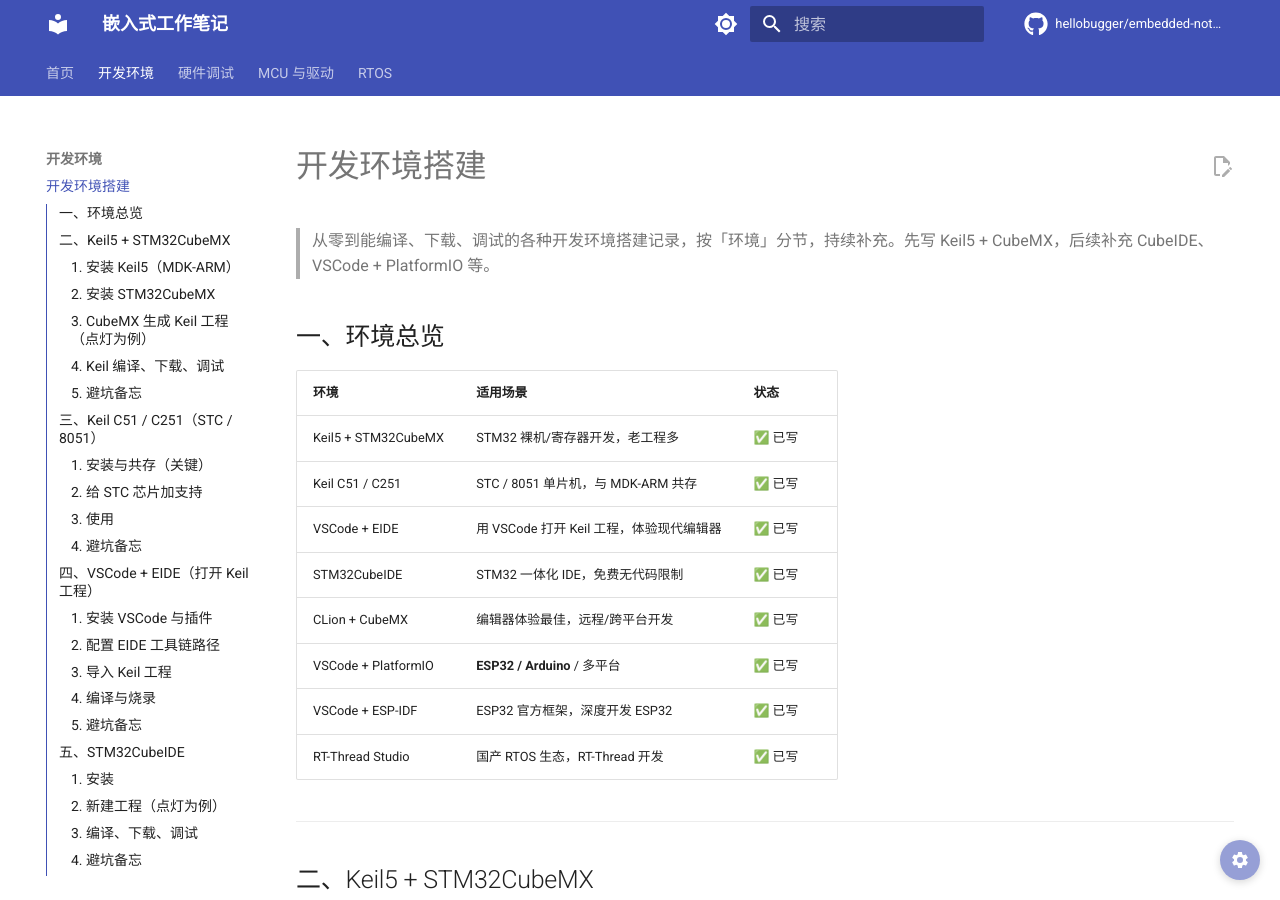
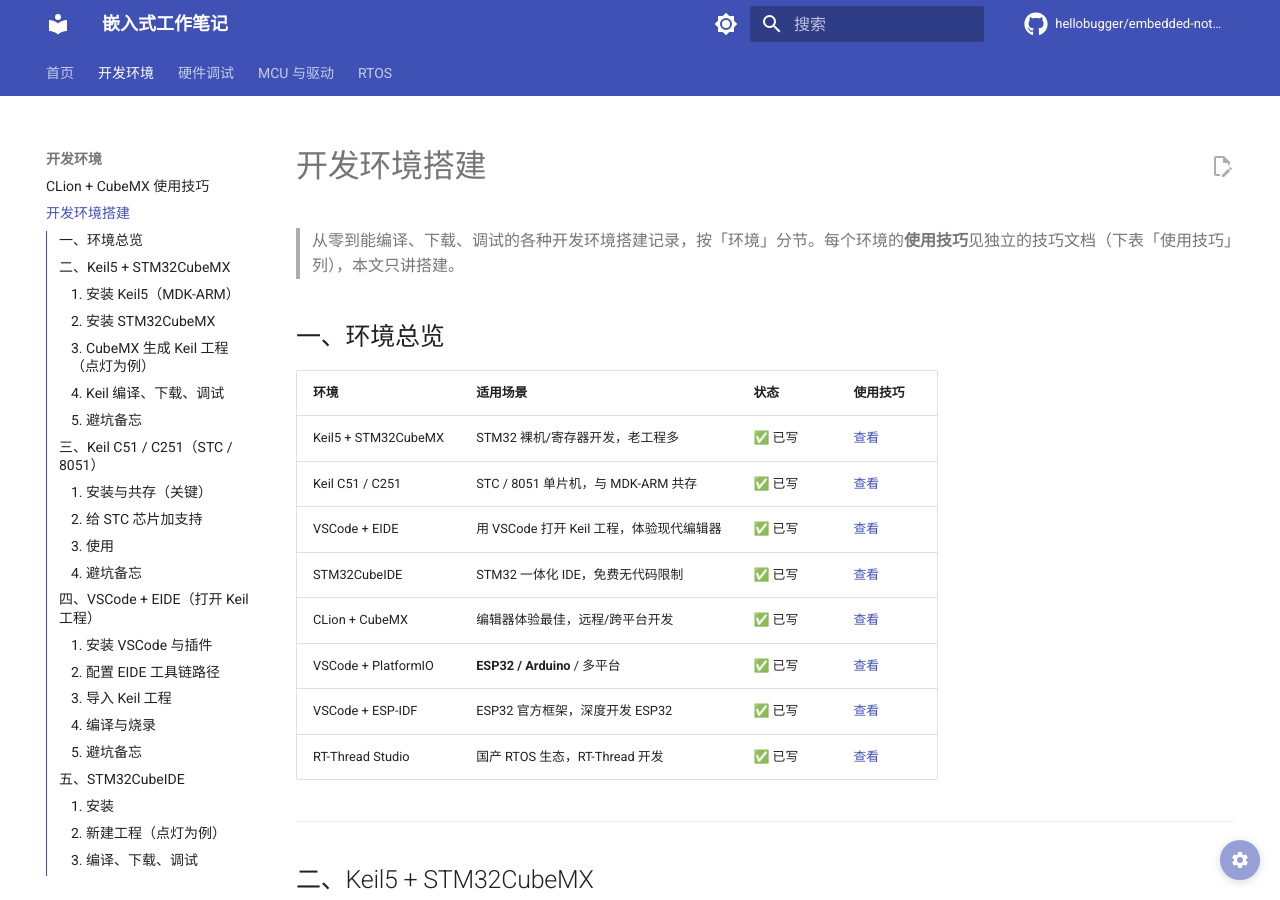
Before and after one commit to hellobugger/embedded-notes, an MkDocs documentation site: the page built from docs/environment/develop-environment.md, in a window 1280 px wide and 900 px high. Built offline with MkDocs 1.6.1 and Material for MkDocs 9.7.7, drawn with Linux system fonts in a browser that asks for light colours; comment, search, counter and statistics services are not loaded.

Commit message:
开发环境文档：新增 8 个使用技巧 + C51/C251 章节，剔除 __pycache__

```diff
--- a/docs/environment/develop-environment.md
+++ b/docs/environment/develop-environment.md
@@ -1,19 +1,19 @@
 # 开发环境搭建
 
-> 从零到能编译、下载、调试的各种开发环境搭建记录，按「环境」分节，持续补充。先写 Keil5 + CubeMX，后续补充 CubeIDE、VSCode + PlatformIO 等。
+> 从零到能编译、下载、调试的各种开发环境搭建记录，按「环境」分节。每个环境的**使用技巧**见独立的技巧文档（下表「使用技巧」列），本文只讲搭建。
 
 ## 一、环境总览
 
-| 环境                | 适用场景                                 | 状态   |
-| ------------------- | ---------------------------------------- | ------ |
-| Keil5 + STM32CubeMX | STM32 裸机/寄存器开发，老工程多          | ✅ 已写 |
-| Keil C51 / C251     | STC / 8051 单片机，与 MDK-ARM 共存       | ✅ 已写 |
-| VSCode + EIDE       | 用 VSCode 打开 Keil 工程，体验现代编辑器 | ✅ 已写 |
-| STM32CubeIDE        | STM32 一体化 IDE，免费无代码限制         | ✅ 已写 |
-| CLion + CubeMX      | 编辑器体验最佳，远程/跨平台开发          | ✅ 已写 |
-| VSCode + PlatformIO | **ESP32 / Arduino** / 多平台             | ✅ 已写 |
-| VSCode + ESP-IDF    | ESP32 官方框架，深度开发 ESP32           | ✅ 已写 |
-| RT-Thread Studio    | 国产 RTOS 生态，RT-Thread 开发           | ✅ 已写 |
+| 环境                | 适用场景                                 | 状态   | 使用技巧 |
+| ------------------- | ---------------------------------------- | ------ | -------- |
+| Keil5 + STM32CubeMX | STM32 裸机/寄存器开发，老工程多          | ✅ 已写 | [查看](keil5-cubemx-tips.md) |
+| Keil C51 / C251     | STC / 8051 单片机，与 MDK-ARM 共存       | ✅ 已写 | [查看](keil-c51c251-tips.md) |
+| VSCode + EIDE       | 用 VSCode 打开 Keil 工程，体验现代编辑器 | ✅ 已写 | [查看](eide-tips.md) |
+| STM32CubeIDE        | STM32 一体化 IDE，免费无代码限制         | ✅ 已写 | [查看](stm32cubeide-tips.md) |
+| CLion + CubeMX      | 编辑器体验最佳，远程/跨平台开发          | ✅ 已写 | [查看](clion-tips.md) |
+| VSCode + PlatformIO | **ESP32 / Arduino** / 多平台             | ✅ 已写 | [查看](platformio-tips.md) |
+| VSCode + ESP-IDF    | ESP32 官方框架，深度开发 ESP32           | ✅ 已写 | [查看](esp-idf-tips.md) |
+| RT-Thread Studio    | 国产 RTOS 生态，RT-Thread 开发           | ✅ 已写 | [查看](rtthread-studio-tips.md) |
 
 ---
 
```
Also changed, not shown: other parts of docs/environment/develop-environment.md (+0 -6 lines), docs/environment/clion-tips.md (added, +24 -0 lines), docs/environment/eide-tips.md (added, +19 -0 lines), docs/environment/esp-idf-tips.md (added, +22 -0 lines), docs/environment/keil-c51c251-tips.md (added, +20 -0 lines), docs/environment/keil5-cubemx-tips.md (added, +28 -0 lines), docs/environment/platformio-tips.md (added, +21 -0 lines), docs/environment/rtthread-studio-tips.md (added, +22 -0 lines), docs/environment/stm32cubeide-tips.md (added, +23 -0 lines), 1 other file.
